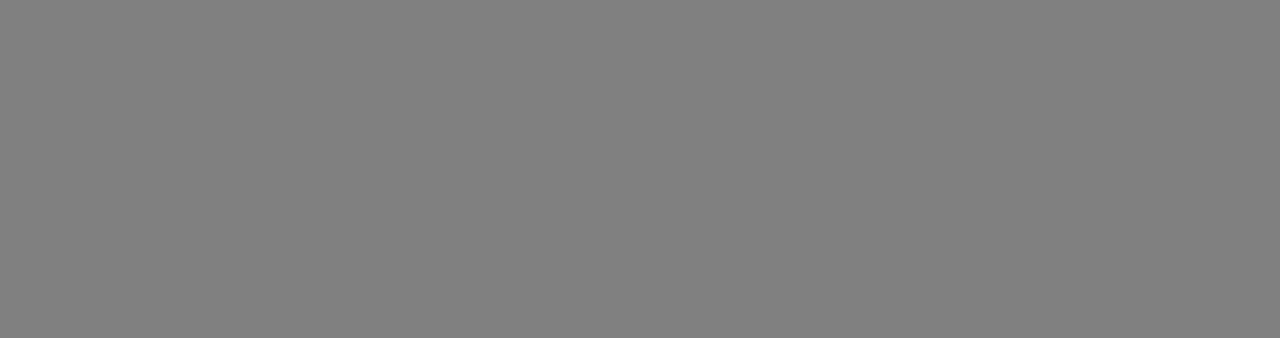
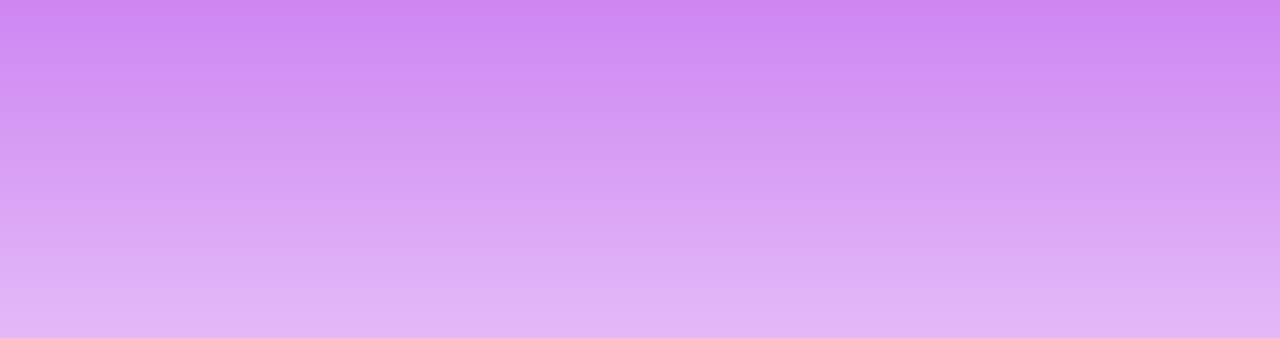
Before and after one commit to matt-gefen/magic_tourney, a plain HTML site: page index.html in a window 1280 px wide. Shown: the top 338 px of the page. Drawn offline with nearby package versions, Linux system fonts and the light colour scheme.

Commit message:
added boostrap

```diff
--- a/css/style.css
+++ b/css/style.css
@@ -3,7 +3,7 @@ html, body {
 }
 
 body {
-  background-color: gray;
+  background-image: linear-gradient(rgb(206, 134, 242),white);
 /* Use a system font, if none are available use an available sans-sarif   font */
   font-family: system-ui, -apple-system, BlinkMacSystemFont, "Segoe UI",
     Roboto, Oxygen-Sans, Ubuntu, Cantarell, "Helvetica Neue", sans-serif;
--- a/index.html
+++ b/index.html
@@ -6,6 +6,8 @@
   <meta name="viewport" content="width=device-width, initial-scale=1.0">
   <link rel="stylesheet" href="css/style.css">
   <script defer src='js/app.js'></script>
+  <link href="https://cdn.jsdelivr.net/npm/bootstrap@5.1.3/dist/css/bootstrap.min.css" rel="stylesheet" integrity="sha384-1BmE4kWBq78iYhFldvKuhfTAU6auU8tT94WrHftjDbrCEXSU1oBoqyl2QvZ6jIW3" crossorigin="anonymous">
+
   <title>Magic Tourney</title>
 </head>
 <body>
```
